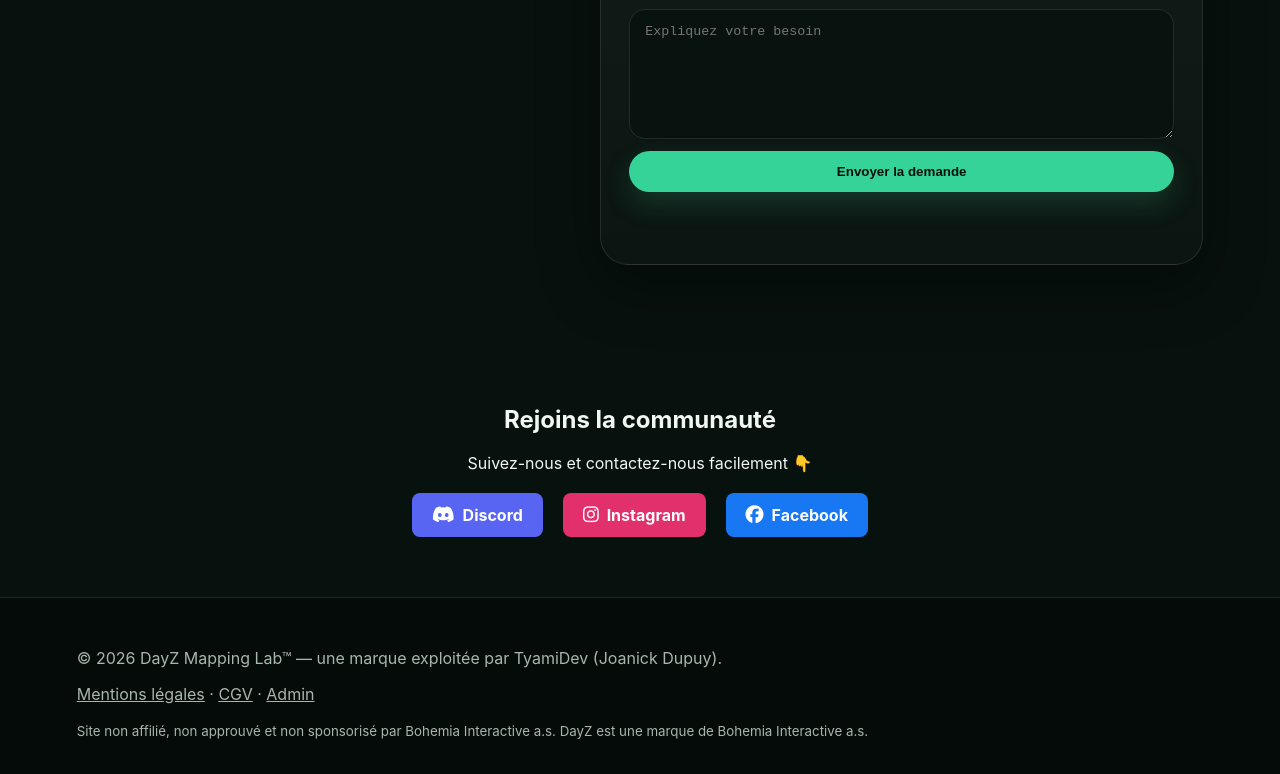
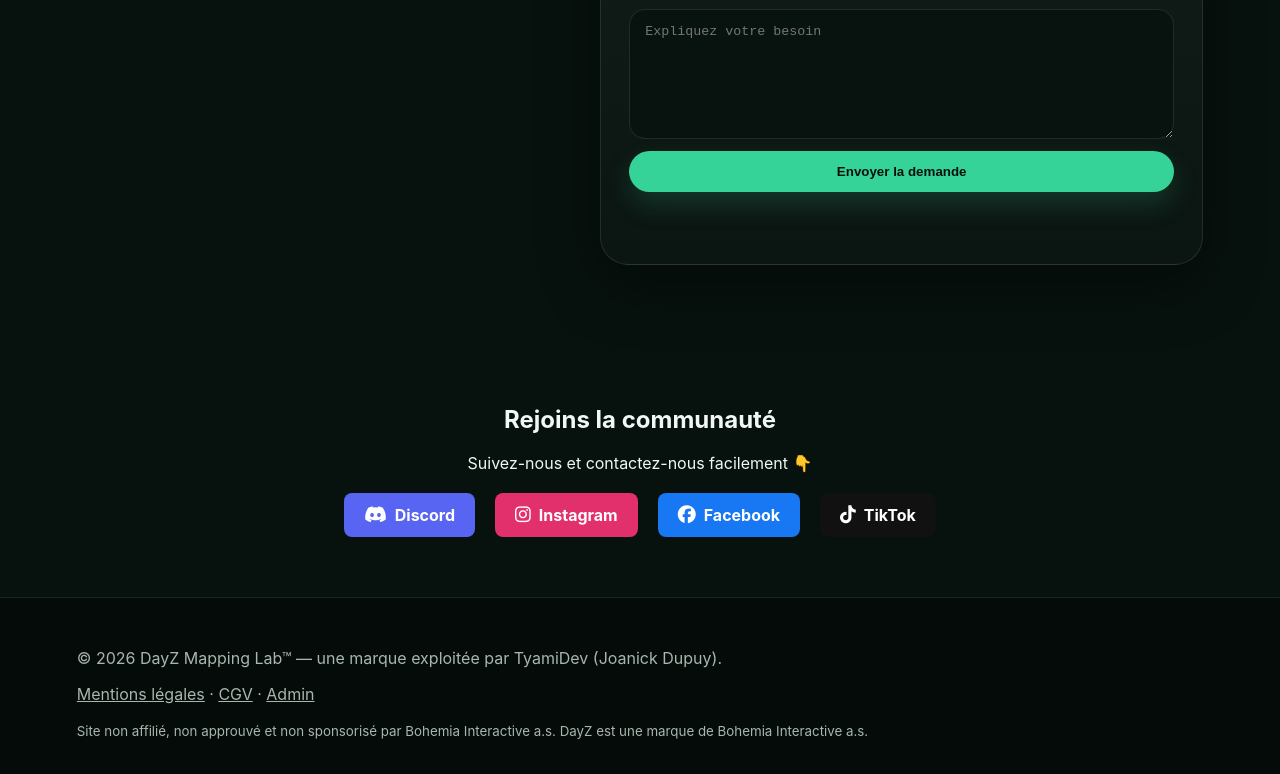
Before and after one commit to tyamidev/dayz-mapping-lab, a website: page public/index.html in a window 1280 px wide. Shown: the part 4973-5747 px from the top of the page. Drawn offline with Linux system fonts and the light colour scheme.

```diff
--- a/public/index.html
+++ b/public/index.html
@@ -246,7 +246,7 @@
   <p data-i18n="social_desc">Suivez-nous et contactez-nous facilement 👇</p>
 
   <div class="social-links">
-    <a href="https://discord.gg/SasT9FFFJk" target="_blank" class="social-btn discord">
+    <a href="https://discord.gg/w8dK2wSzbh" target="_blank" class="social-btn discord">
       <i class="fab fa-discord"></i> Discord
     </a>
 
@@ -257,10 +257,14 @@
     <a href="https://www.facebook.com/share/18Dsxjnug2/?mibextid=wwXIfr" target="_blank" class="social-btn facebook">
       <i class="fab fa-facebook"></i> Facebook
     </a>
+
+    <a href="https://www.tiktok.com/@tyamilekimono09" target="_blank" class="social-btn tiktok">
+      <i class="fab fa-tiktok"></i> TikTok
+    </a>
   </div>
 </section>
 <div class="discord-float">
-  <a href="https://discord.gg/SasT9FFFJk" target="_blank">
+  <a href="https://discord.gg/w8dK2wSzbh" target="_blank">
     <i class="fab fa-discord"></i>
   </a>
 </div>
--- a/public/styles.css
+++ b/public/styles.css
@@ -42,6 +42,9 @@
 
 .facebook {
   background: #1877F2;
+}
+.tiktok {
+  background: #111;
 }
 .discord-float {
   position: fixed;
```
